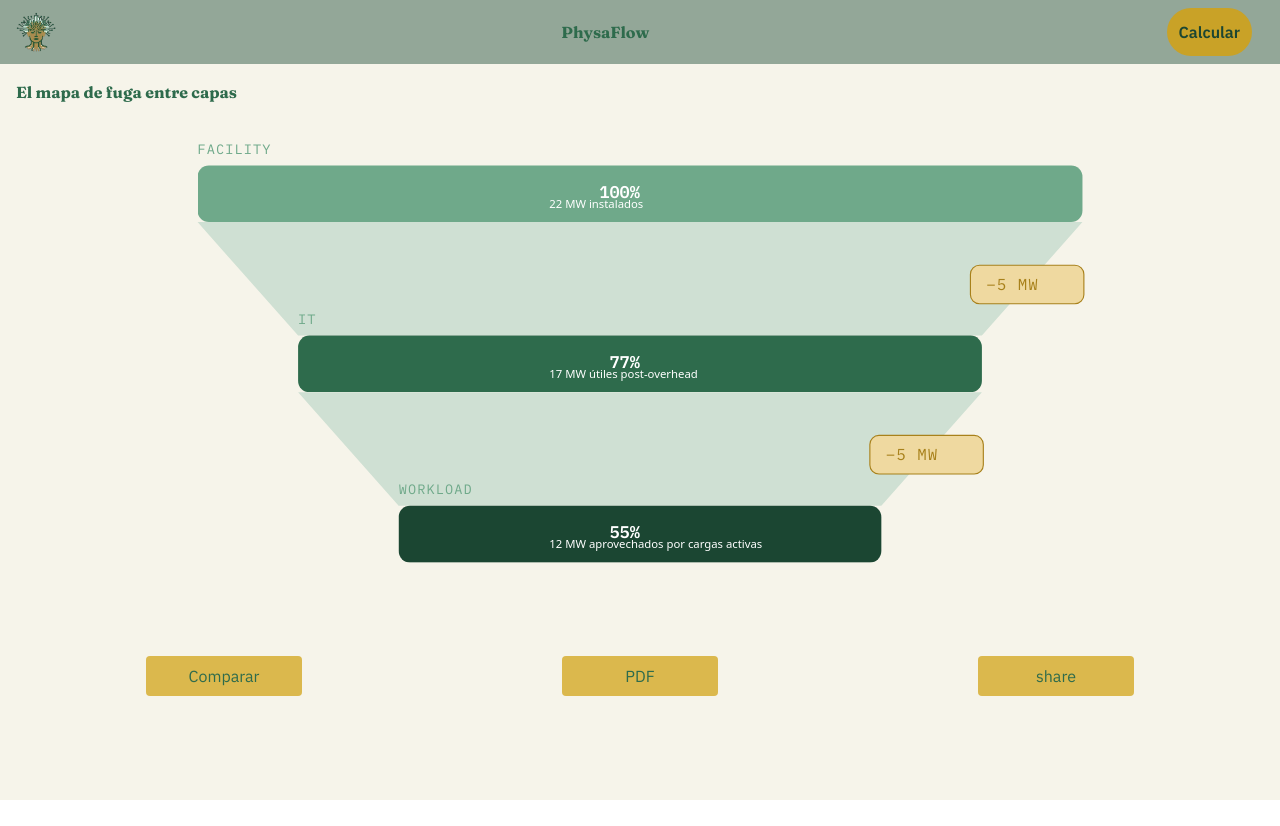
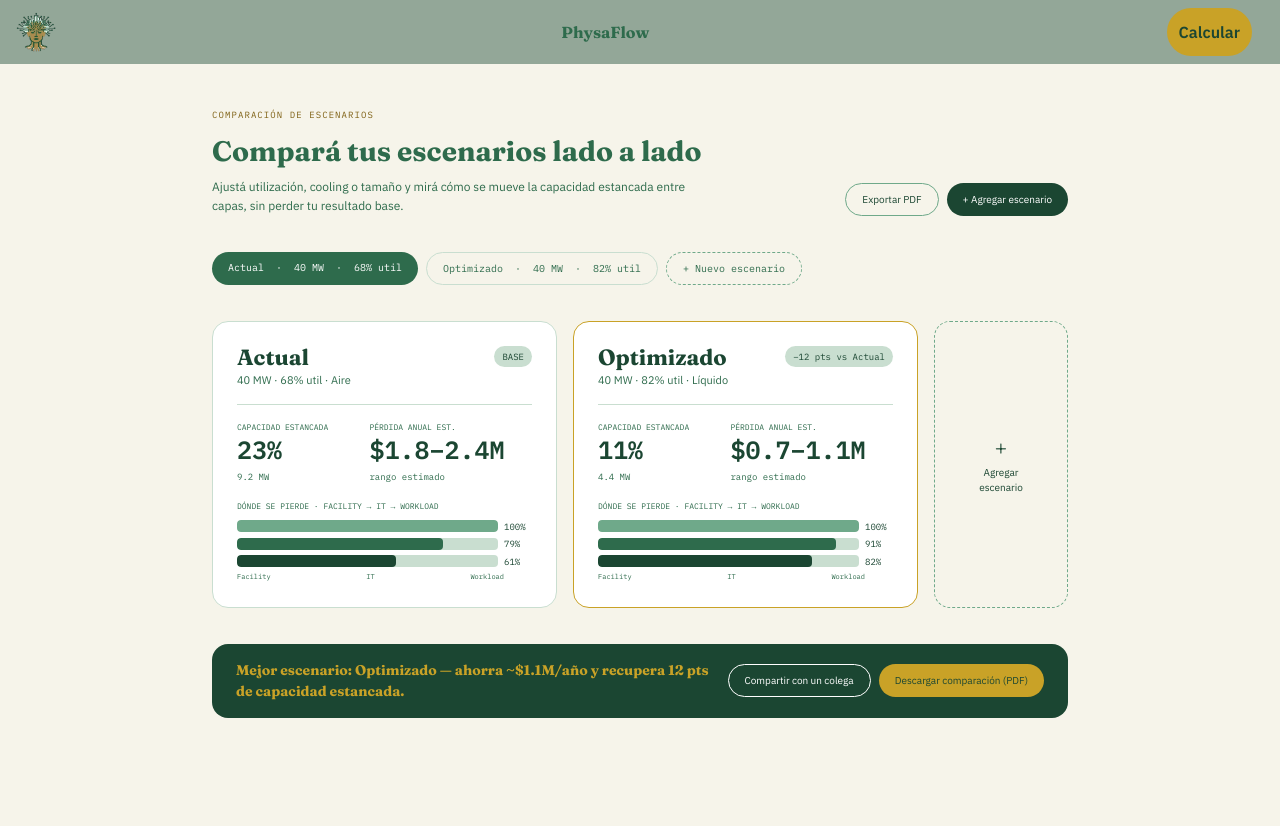
Before and after one commit to No-Country-simulation/-S07-26-Team-12-PhysaFlow, a React (Vite) app in the folder frontend/: page /full-result in a window 1280 px wide. Before the commit the page ends 800 px from the top, so only its background shows below. Built offline with nearby package versions, Linux system fonts and the light colour scheme.

Commit message:
feat: add hardcoded full result comparison screen

```diff
--- /dev/null
+++ b/frontend/src/components/scenarios/ScenarioBars.jsx
@@ -0,0 +1,37 @@
+const layerLabels = ["Facility", "IT", "Workload"];
+
+export default function ScenarioBars({ values }) {
+  return (
+    <div className="mt-4">
+      <p className="mb-2 font-data text-[8px] uppercase text-green-dark">
+        Dónde se pierde · Facility → IT → Workload
+      </p>
+      <div className="space-y-1">
+        {values.map((value, index) => (
+          <div className="flex items-center gap-1.5" key={layerLabels[index]}>
+            <div className="h-3 flex-1 overflow-hidden rounded bg-green-lightest">
+              <div
+                className={`h-full rounded ${
+                  index === 0
+                    ? "bg-green-light"
+                    : index === 1
+                      ? "bg-green-dark"
+                      : "bg-green-darker"
+                }`}
+                style={{ width: `${value}%` }}
+              />
+            </div>
+            <span className="w-7 font-data text-[9px] text-green-darker">
+              {value}%
+            </span>
+          </div>
+        ))}
+      </div>
+      <div className="mt-1 flex justify-between pr-7 font-data text-[7px] text-green-dark">
+        {layerLabels.map((label) => (
+          <span key={label}>{label}</span>
+        ))}
+      </div>
+    </div>
+  );
+}
--- /dev/null
+++ b/frontend/src/components/scenarios/ScenarioCard.jsx
@@ -0,0 +1,52 @@
+import ScenarioBars from "./ScenarioBars";
+
+export default function ScenarioCard({ scenario, optimized = false }) {
+  return (
+    <article
+      className={`flex min-h-[268px] flex-1 flex-col rounded-2xl border bg-white p-5 sm:p-6 ${
+        optimized ? "border-gold-dark" : "border-green-lightest"
+      }`}
+    >
+      <div className="flex items-start justify-between gap-3">
+        <div>
+          <h2 className="font-title text-[22px] font-bold leading-none text-green-darker">
+            {scenario.name}
+          </h2>
+          <p className="mt-1 text-[11px] text-green-dark">{scenario.details}</p>
+        </div>
+        <span className="shrink-0 rounded-full bg-green-lightest px-2 py-1 font-data text-[9px] text-green-darker">
+          {scenario.badge}
+        </span>
+      </div>
+
+      <div className="my-4 border-t border-green-lightest" />
+
+      <div className="grid grid-cols-[1fr_1.35fr] gap-3">
+        <div>
+          <p className="font-data text-[8px] uppercase text-green-dark">
+            Capacidad estancada
+          </p>
+          <p className="mt-1 font-data text-[25px] font-semibold leading-none text-green-darker">
+            {scenario.stranded}
+          </p>
+          <p className="mt-2 font-data text-[9px] text-green-dark">
+            {scenario.strandedMw}
+          </p>
+        </div>
+        <div>
+          <p className="font-data text-[8px] uppercase text-green-dark">
+            Pérdida anual est.
+          </p>
+          <p className="mt-1 whitespace-nowrap font-data text-[23px] font-semibold leading-none text-green-darker sm:text-[25px]">
+            {scenario.loss}
+          </p>
+          <p className="mt-2 font-data text-[9px] text-green-dark">
+            rango estimado
+          </p>
+        </div>
+      </div>
+
+      <ScenarioBars values={scenario.bars} />
+    </article>
+  );
+}
--- /dev/null
+++ b/frontend/src/data/fullResultMock.js
@@ -0,0 +1,20 @@
+export const fullResultScenarios = [
+  {
+    name: "Actual",
+    details: "40 MW · 68% util · Aire",
+    badge: "BASE",
+    stranded: "23%",
+    strandedMw: "9.2 MW",
+    loss: "$1.8–2.4M",
+    bars: [100, 79, 61],
+  },
+  {
+    name: "Optimizado",
+    details: "40 MW · 82% util · Líquido",
+    badge: "−12 pts vs Actual",
+    stranded: "11%",
+    strandedMw: "4.4 MW",
+    loss: "$0.7–1.1M",
+    bars: [100, 91, 82],
+  },
+];
--- a/frontend/src/pages/FullResult.jsx
+++ b/frontend/src/pages/FullResult.jsx
@@ -1,69 +1,101 @@
-import { useLocation } from "react-router-dom";
 import PageConainer from "../components/PageContainer";
-import Spacing from "../components/spacing/Spacing";
-import CapacityFlow from "../components/capacity/CapacityFlow";
-
-
- const layers = [
-
-        {
-            id:1,
-            label:"Facility",
-            value:22,
-            color:"#6FA98A"
-        },
-
-        {
-            id:2,
-            label:"IT",
-            value:17,
-
-        },
-
-        {
-            id:3,
-            label:"Workload",
-            value:12,
-            color:"#1B4632"
-        }
-
-    ];
-
+import { screenSize } from "../components/hooks/screenSize";
+import ScenarioCard from "../components/scenarios/ScenarioCard";
+import { fullResultScenarios } from "../data/fullResultMock";
 
 export default function FullResult() {
-  const { state } = useLocation();
+  const { isMobile } = screenSize();
 
   return (
     <PageConainer>
-      {state?.showUnlockSuccess && (
-        <div
-          role="status"
-          className="mb-6 flex items-center gap-3 rounded-xl border border-green-lightest bg-green-lightest/60 px-4 py-3 text-sm text-green-darker"
-        >
-          <span className="flex h-6 w-6 items-center justify-center rounded-full bg-green-dark font-bold text-white">
-            ✓
-          </span>
-          <span>
-            <strong className="block">Análisis completo desbloqueado</strong>
-            Ya podés consultar toda la información de tu resultado.
-          </span>
-        </div>
-      )}
+      <main className="mx-auto w-full max-w-[896px] px-1 py-5 sm:px-5 sm:py-7">
+        <p className="font-data text-[9px] uppercase tracking-[0.12em] text-gold-darkest">
+          Comparación de escenarios
+        </p>
 
-        <h1>El mapa de fuga entre capas</h1>
-        <Spacing size="lg"/>
-        <CapacityFlow layers={layers}/>
-        <Spacing/>
-        <div className="flex justify-around">
-          <p className="p-2 bg-gold-light rounded min-w-1/8 text-center">
-            Comparar
-          </p>
-          <p className="p-2 bg-gold-light rounded min-w-1/8 text-center">PDF</p>
-          <p className="p-2 bg-gold-light rounded min-w-1/8 text-center">
-            share
-          </p>
+        <div className="mt-3 flex items-end justify-between gap-6">
+          <div>
+            <h1 className="font-title text-[26px] font-bold leading-tight text-green-dark sm:text-[28px]">
+              Compará tus escenarios lado a lado
+            </h1>
+            {!isMobile && (
+              <p className="mt-2 max-w-[500px] text-[12px] leading-relaxed text-green-dark">
+                Ajustá utilización, cooling o tamaño y mirá cómo se mueve la
+                capacidad estancada entre capas, sin perder tu resultado base.
+              </p>
+            )}
+          </div>
+          {!isMobile && (
+            <div className="flex shrink-0 gap-2">
+              <button className="rounded-full border border-green-light px-4 py-2 text-[10px] text-green-darker">
+                Exportar PDF
+              </button>
+              <button className="rounded-full bg-green-darker px-4 py-2 text-[10px] text-white">
+                + Agregar escenario
+              </button>
+            </div>
+          )}
         </div>
 
+        {isMobile ? (
+          <div className="mt-5 flex gap-1.5" aria-label="Escenarios disponibles">
+            <span className="h-1.5 w-4 rounded-full bg-green-dark" />
+            <span className="h-1.5 w-1.5 rounded-full bg-green-lightest" />
+            <span className="h-1.5 w-1.5 rounded-full bg-green-lightest" />
+          </div>
+        ) : (
+          <div className="mt-9 flex flex-wrap gap-2 font-data text-[10px]">
+            <span className="rounded-full bg-green-dark px-4 py-2 text-white">
+              Actual&nbsp; · &nbsp;40 MW&nbsp; · &nbsp;68% util
+            </span>
+            <span className="rounded-full border border-green-lightest px-4 py-2 text-green-dark">
+              Optimizado&nbsp; · &nbsp;40 MW&nbsp; · &nbsp;82% util
+            </span>
+            <span className="rounded-full border border-dashed border-green-light px-4 py-2 text-green-dark">
+              + Nuevo escenario
+            </span>
+          </div>
+        )}
+
+        <section className="mt-5 flex flex-col gap-4 sm:mt-9 sm:flex-row">
+          <ScenarioCard scenario={fullResultScenarios[0]} />
+          {!isMobile && (
+            <ScenarioCard scenario={fullResultScenarios[1]} optimized />
+          )}
+          {!isMobile && (
+            <button className="flex min-h-[268px] w-full shrink-0 flex-col items-center justify-center rounded-2xl border border-dashed border-green-light bg-transparent text-[10px] text-green-darker sm:w-[134px]">
+              <span className="font-title text-2xl">+</span>
+              <span>Agregar<br />escenario</span>
+            </button>
+          )}
+        </section>
+
+        {isMobile ? (
+          <div className="mt-5 space-y-2">
+            <button className="w-full rounded-full bg-green-dark px-4 py-3 text-[12px] font-semibold text-white">
+              + Agregar escenario
+            </button>
+            <button className="w-full rounded-full border border-green-light px-4 py-3 text-[12px] text-green-darker">
+              Exportar PDF
+            </button>
+          </div>
+        ) : (
+          <div className="mt-9 flex items-center justify-between gap-4 rounded-2xl bg-green-darker px-5 py-4 text-white sm:px-6">
+            <p className="font-title text-[14px] font-bold text-gold-dark">
+              Mejor escenario: Optimizado — ahorra ~$1.1M/año y recupera 12 pts de
+              capacidad estancada.
+            </p>
+            <div className="flex shrink-0 gap-2">
+              <button className="rounded-full border border-white px-4 py-2 text-[10px]">
+                Compartir con un colega
+              </button>
+              <button className="rounded-full bg-gold-dark px-4 py-2 text-[10px] text-green-darker">
+                Descargar comparación (PDF)
+              </button>
+            </div>
+          </div>
+        )}
+      </main>
     </PageConainer>
   );
 }
```
